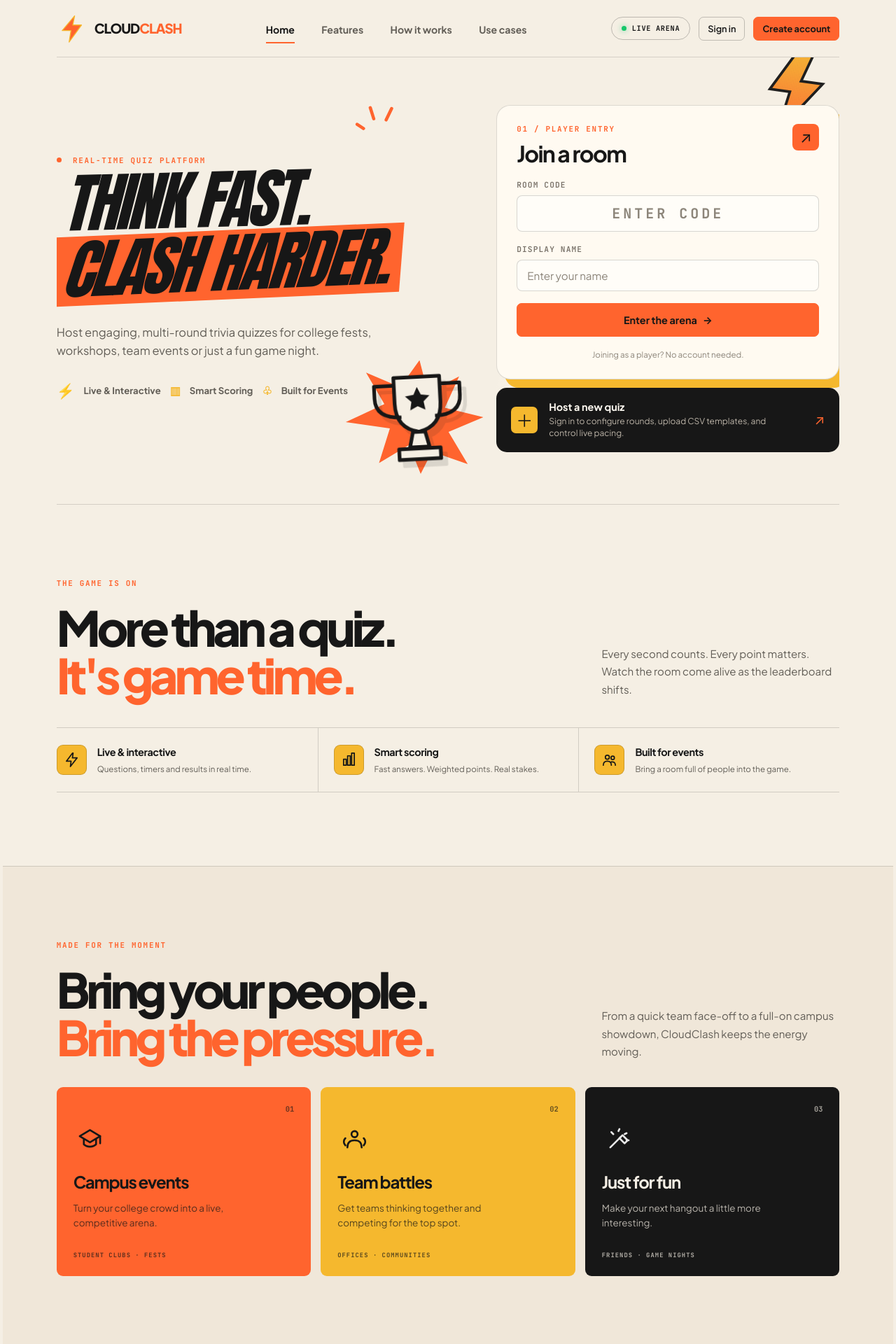
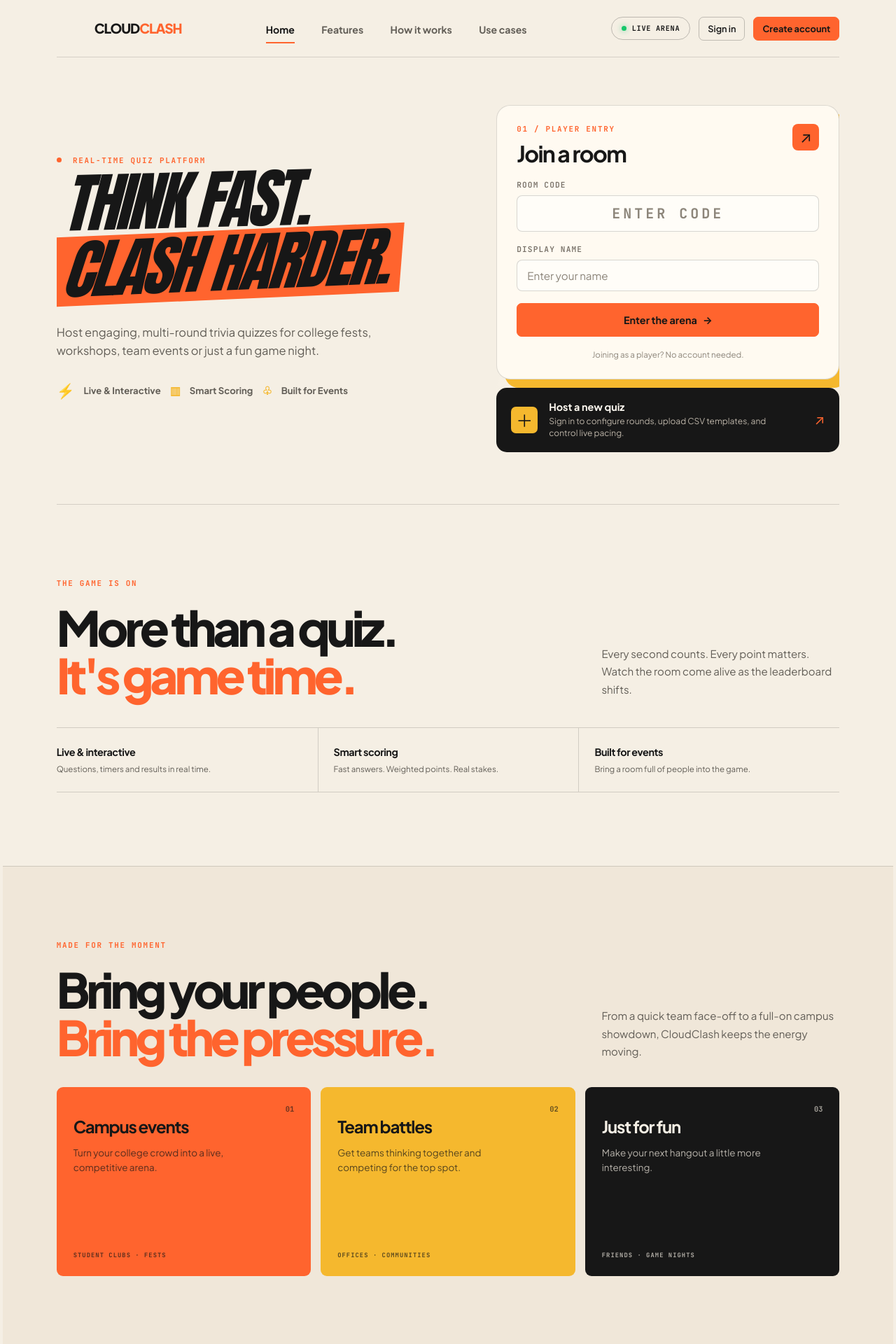
Before and after one commit to abhishek2k4/CloudClash, a React (Vite) app in the folder client/: page / in a window 1280 px wide. Shown: the top 1920 px of the page at 70% size. Built offline with nearby package versions, Linux system fonts and the light colour scheme; no server answers; a web font is replaced by a local one.

Commit message:
Remove landing page SVG artwork and icon references

```diff
--- a/client/src/app/App.jsx
+++ b/client/src/app/App.jsx
@@ -143,7 +143,7 @@ export default function App() {
 
       <header className="brand-bar landing-nav">
         <a className="brand-lockup" href="/" onClick={(event) => { event.preventDefault(); navigate("/"); }} aria-label="CloudClash home">
-          <span className="brand-mark"><img src="/assets/cloudclash/logo-mark.svg" alt="" /></span>
+          <span className="brand-mark" aria-hidden="true" />
           <span className="brand-name">CLOUD<span>CLASH</span></span>
         </a>
         <nav className="landing-nav-links" aria-label="Main navigation">
@@ -199,12 +199,6 @@ export default function App() {
           </button>
         </div>
 
-        <div className="hero-artwork" aria-hidden="true">
-          <img className="hero-art-explosion" src="/assets/cloudclash/explosion.svg" alt="" />
-          <img className="hero-art-trophy" src="/assets/cloudclash/trophy.svg" alt="" />
-          <img className="hero-art-lightning" src="/assets/cloudclash/lightning-bolt.svg" alt="" />
-          <img className="hero-art-strokes" src="/assets/cloudclash/accent-strokes.svg" alt="" />
-        </div>
       </section>
 
       <section className="showcase-section" id="features" aria-labelledby="showcase-title">
@@ -214,9 +208,9 @@ export default function App() {
           <p>Every second counts. Every point matters. Watch the room come alive as the leaderboard shifts.</p>
         </div>
         <div className="feature-ribbon">
-          <article><span><img src="/assets/cloudclash/icons/live.svg" alt="" /></span><div><h3>Live & interactive</h3><p>Questions, timers and results in real time.</p></div></article>
-          <article><span><img src="/assets/cloudclash/icons/scoring.svg" alt="" /></span><div><h3>Smart scoring</h3><p>Fast answers. Weighted points. Real stakes.</p></div></article>
-          <article><span><img src="/assets/cloudclash/icons/events.svg" alt="" /></span><div><h3>Built for events</h3><p>Bring a room full of people into the game.</p></div></article>
+          <article><div><h3>Live & interactive</h3><p>Questions, timers and results in real time.</p></div></article>
+          <article><div><h3>Smart scoring</h3><p>Fast answers. Weighted points. Real stakes.</p></div></article>
+          <article><div><h3>Built for events</h3><p>Bring a room full of people into the game.</p></div></article>
         </div>
       </section>
 
@@ -224,9 +218,9 @@ export default function App() {
         <div className="section-kicker">MADE FOR THE MOMENT</div>
         <div className="built-for-heading"><h2>Bring your people.<br /><em>Bring the pressure.</em></h2><p>From a quick team face-off to a full-on campus showdown, CloudClash keeps the energy moving.</p></div>
         <div className="use-case-grid">
-          <article className="use-case-card use-case-orange"><span className="use-case-number">01</span><span className="use-case-icon"><img src="/assets/cloudclash/icons/college.svg" alt="" /></span><h3>Campus events</h3><p>Turn your college crowd into a live, competitive arena.</p><span className="use-case-tag">STUDENT CLUBS · FESTS</span></article>
-          <article className="use-case-card use-case-yellow"><span className="use-case-number">02</span><span className="use-case-icon"><img src="/assets/cloudclash/icons/workshop.svg" alt="" /></span><h3>Team battles</h3><p>Get teams thinking together and competing for the top spot.</p><span className="use-case-tag">OFFICES · COMMUNITIES</span></article>
-          <article className="use-case-card use-case-ink"><span className="use-case-number">03</span><span className="use-case-icon"><img src="/assets/cloudclash/icons/party.svg" alt="" /></span><h3>Just for fun</h3><p>Make your next hangout a little more interesting.</p><span className="use-case-tag">FRIENDS · GAME NIGHTS</span></article>
+          <article className="use-case-card use-case-orange"><span className="use-case-number">01</span><h3>Campus events</h3><p>Turn your college crowd into a live, competitive arena.</p><span className="use-case-tag">STUDENT CLUBS · FESTS</span></article>
+          <article className="use-case-card use-case-yellow"><span className="use-case-number">02</span><h3>Team battles</h3><p>Get teams thinking together and competing for the top spot.</p><span className="use-case-tag">OFFICES · COMMUNITIES</span></article>
+          <article className="use-case-card use-case-ink"><span className="use-case-number">03</span><h3>Just for fun</h3><p>Make your next hangout a little more interesting.</p><span className="use-case-tag">FRIENDS · GAME NIGHTS</span></article>
         </div>
       </section>
 
```
